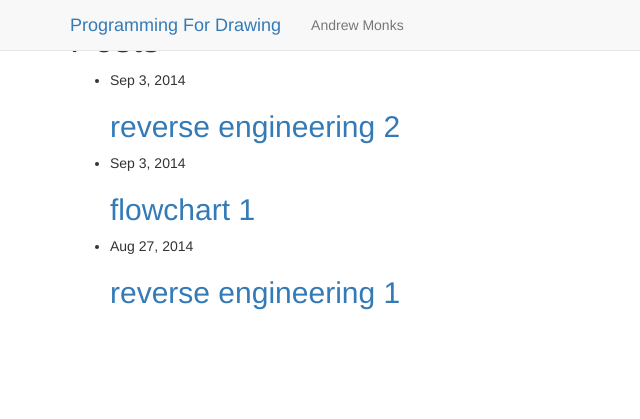
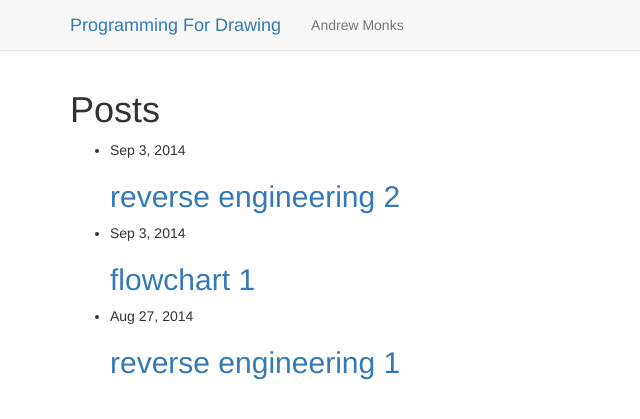
Before and after one commit to amonks/pfordrawing, a Jekyll site: the page built from index.html, in a window 1280 px wide and 1400 px high. Shown: the top 419 px of the window, without its empty margins (0-640 px from the left). Built offline with Jekyll 4.4.1, drawn with Linux system fonts in a browser that asks for light colours; nearby versions of some CDN libraries.

Commit message:
prettying up index page

```diff
--- a/_layouts/default.html
+++ b/_layouts/default.html
@@ -4,6 +4,12 @@
 
 <head>
   <title>{{page.title}}</title>
+  <style>
+    body {
+      min-height: 2000px;
+      padding-top: 70px;
+    }
+  </style>
 
   <link rel="stylesheet" href="//maxcdn.bootstrapcdn.com/bootstrap/3.2.0/css/bootstrap.min.css">
   <script src='//code.jquery.com/jquery-2.1.1.min.js'></script>
```
